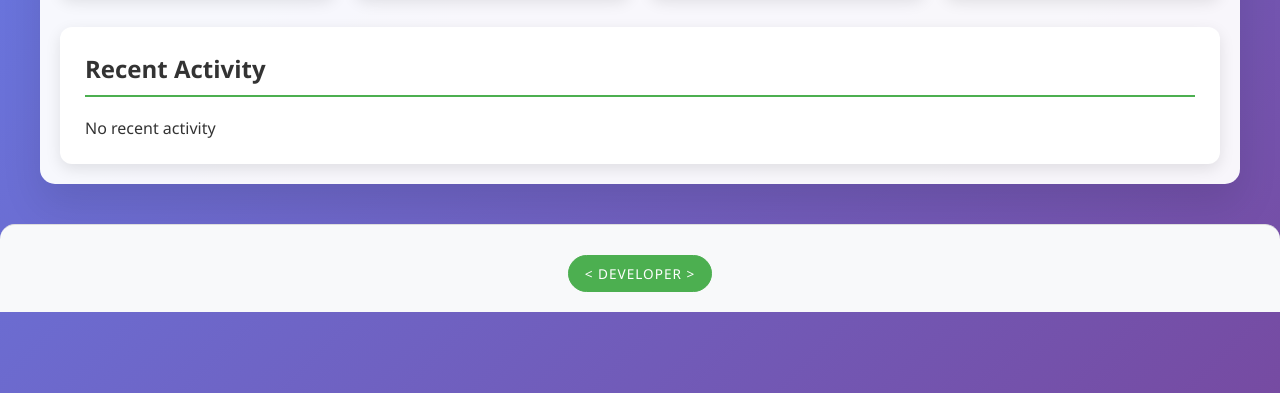
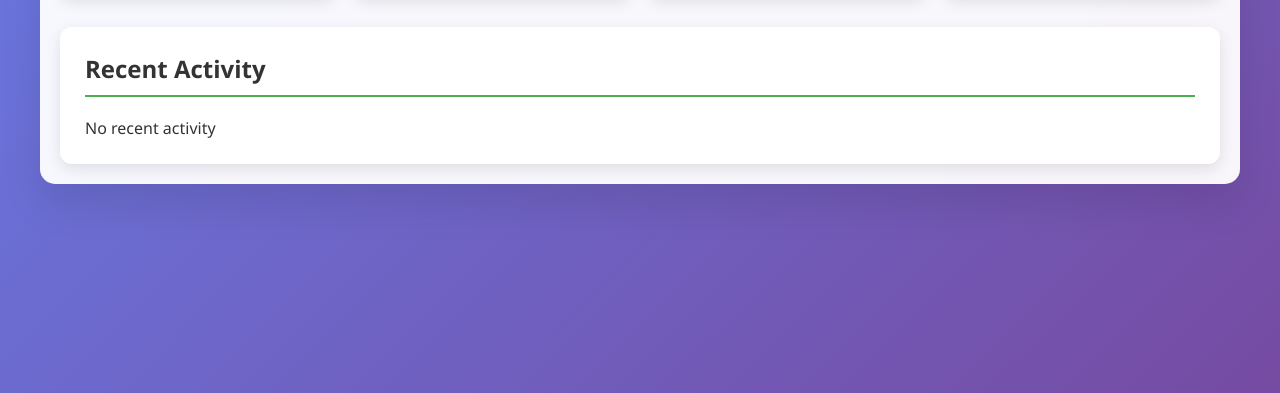
Before and after one commit to MARIHBAA/Facial-Attendence-System, a plain HTML site: page AttendanceManagementSystem-main/index.html in a window 1280 px wide. Shown: the part 427-820 px from the top of the page. Drawn offline with Linux system fonts and the light colour scheme.

Commit message:
Update index.html

```diff
--- a/AttendanceManagementSystem-main/index.html
+++ b/AttendanceManagementSystem-main/index.html
@@ -223,15 +223,6 @@
             </div>
         </div>
     </div>
-
-    <footer class="footer">
-        <div class="footer-content">
-            <div class="developer-link">
-                <a class="devepLink" href="https://portfolio-new-drab-pi.vercel.app">< Developer ></a>
-            </div>
-        </div>
-    </footer>
-
     <script src="script.js"></script>
 
 </body>
```
